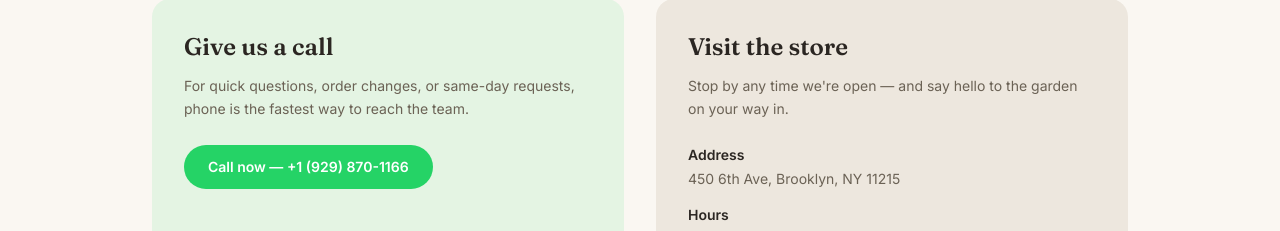
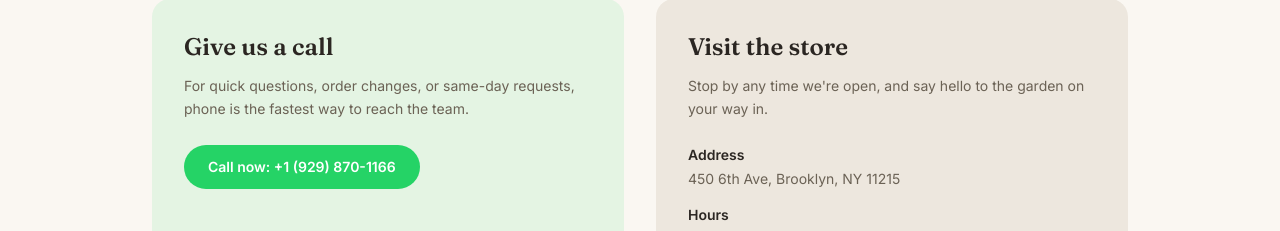
Before and after one commit to tli123-debug/mars-laundromat-website, a Next.js app: page /contact in a window 1280 px wide. Shown: the part 422-653 px from the top of the page. Built offline with nearby package versions, Linux system fonts and the light colour scheme; no server answers.

Commit message:
Refine contact page punctuation

```diff
--- a/src/app/(site)/contact/page.tsx
+++ b/src/app/(site)/contact/page.tsx
@@ -37,7 +37,7 @@ export default function ContactPage() {
               href={phoneHref()}
               className="mt-6 inline-flex items-center gap-2 rounded-full bg-[#25D366] px-6 py-3 text-sm font-semibold text-white transition-opacity hover:opacity-90"
             >
-              {contact.phone.cta.label} — {siteConfig.phoneNumber}
+              {contact.phone.cta.label}: {siteConfig.phoneNumber}
             </a>
           </div>
 
--- a/src/content/contact.ts
+++ b/src/content/contact.ts
@@ -12,6 +12,6 @@ export const contact = {
   },
   visit: {
     heading: "Visit the store",
-    body: "Stop by any time we're open — and say hello to the garden on your way in.",
+    body: "Stop by any time we're open, and say hello to the garden on your way in.",
   },
 } as const;
```
